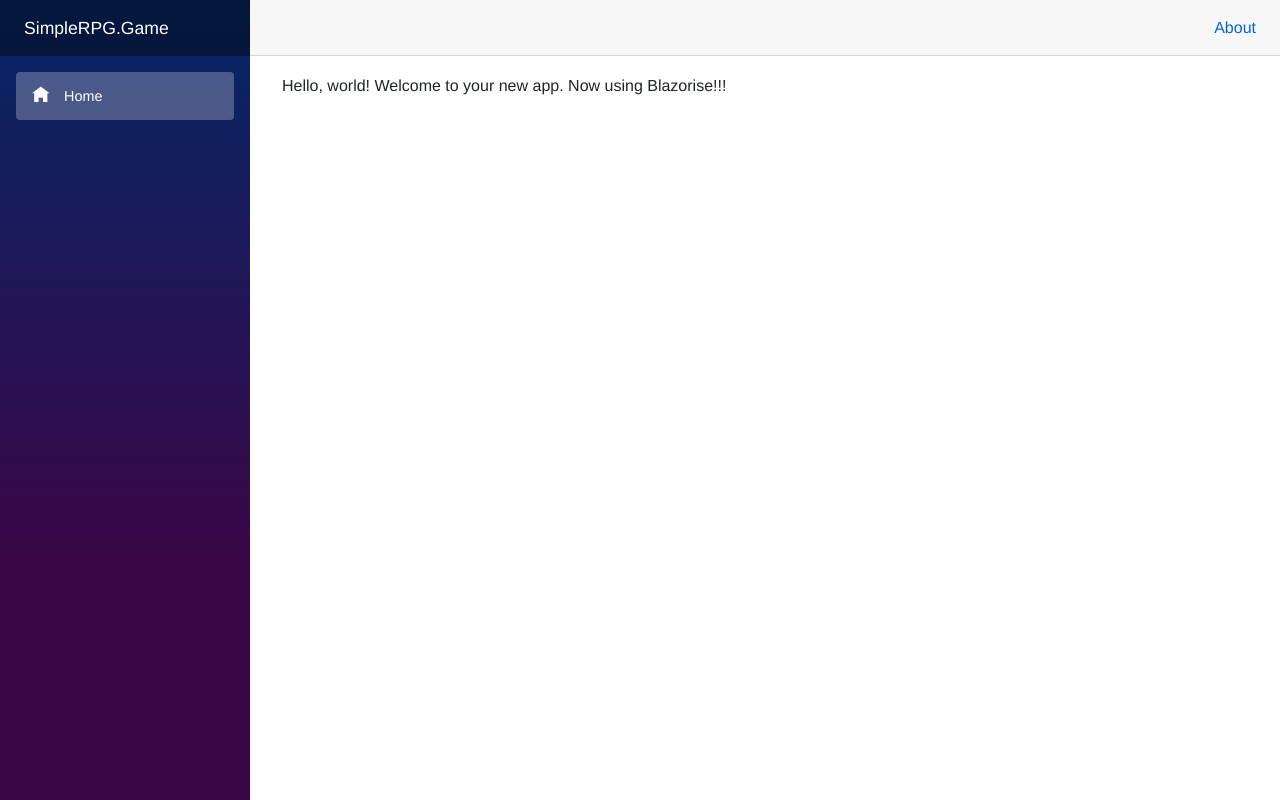
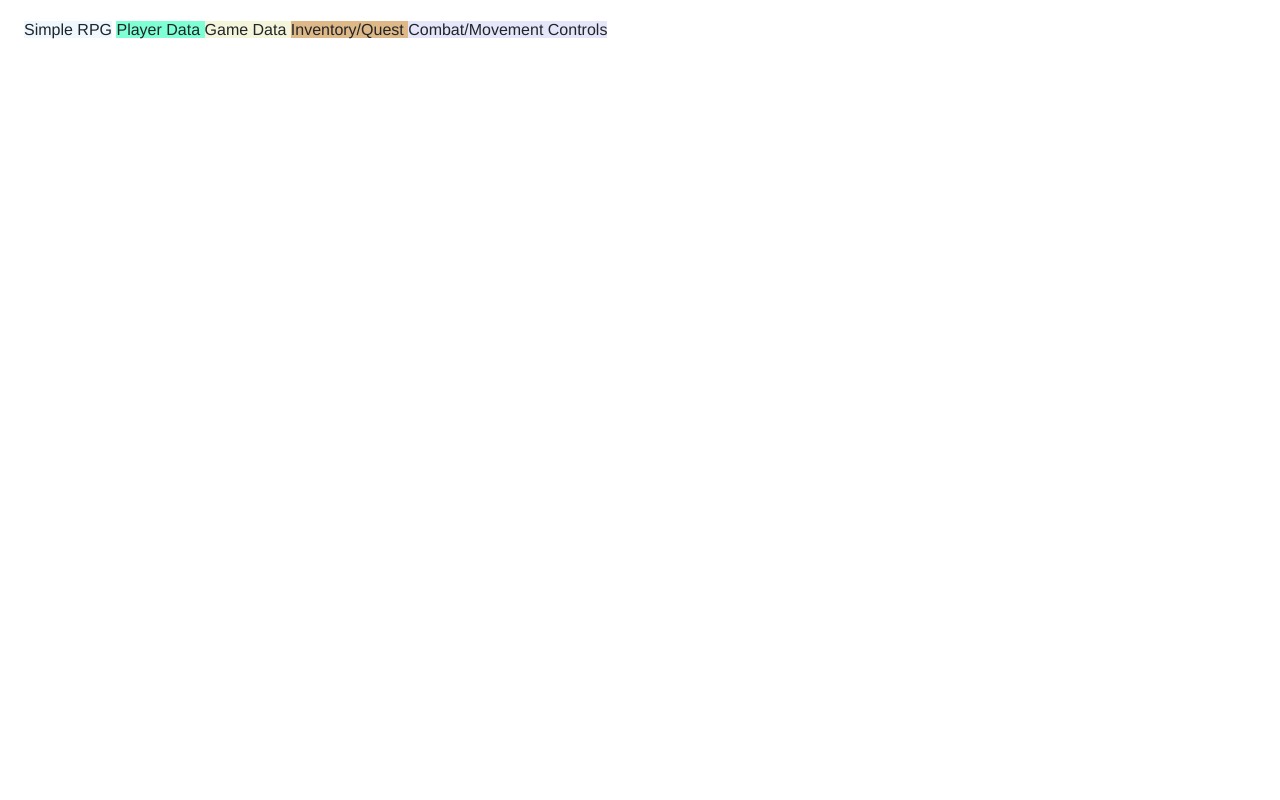
Before and after one commit to jakob-hendrix/BlazorRPG-Game, an ASP.NET Core app: page / in a window 1280 px wide. Run offline with ASP.NET Core 8, Linux system fonts and the light colour scheme; some libraries are stand-ins or nearby versions.

Commit message:
Basic main layout defined

```diff
--- a/simple-rpg-game/SimpleRPG.Game/Pages/Index.razor
+++ b/simple-rpg-game/SimpleRPG.Game/Pages/Index.razor
@@ -1,6 +1,23 @@
 @page "/"
 
-<Heading Size="HeadingSize.Is1">Hello, world!</Heading>
-
-<Text>Welcome to your new app.</Text>
-<Alert Color="Color.Info" Visible="true">Now using Blazorise!!!</Alert>
+<Row Style="height: 5vh; min-height: 32px">
+    <Column ColumnSize="ColumnSize.Is12" Style="background-color: aliceblue">
+        <Heading Size="HeadingSize.Is3">Simple RPG</Heading>
+    </Column>
+</Row>
+<Row Style="height: 60vh">
+    <Column ColumnSize="ColumnSize.Is3.OnWidescreen.Is12" Style="background-color: aquamarine">
+        Player Data
+    </Column>
+    <Column ColumnSize="ColumnSize.Is9.OnWidescreen.Is12" Style="background-color: beige">
+        Game Data
+    </Column>
+</Row>
+<Row Style="height: 30vh">
+    <Column ColumnSize="ColumnSize.Is3.OnWidescreen.Is12" Style="background-color: burlywood">
+        Inventory/Quest
+    </Column>
+    <Column ColumnSize="ColumnSize.Is9.OnWidescreen.Is12" Style="background-color: lavender">
+        Combat/Movement Controls
+    </Column>
+</Row>
--- a/simple-rpg-game/SimpleRPG.Game/Shared/MainLayout.razor
+++ b/simple-rpg-game/SimpleRPG.Game/Shared/MainLayout.razor
@@ -1,15 +1,5 @@
 @inherits LayoutComponentBase
 
-<div class="sidebar">
-    <NavMenu />
+<div class="main content px-4">
+    @Body
 </div>
-
-<div class="main">
-    <div class="top-row px-4">
-        <a href="http://blazor.net" target="_blank" class="ml-md-auto">About</a>
-    </div>
-
-    <div class="content px-4">
-        @Body
-    </div>
-</div>
```
